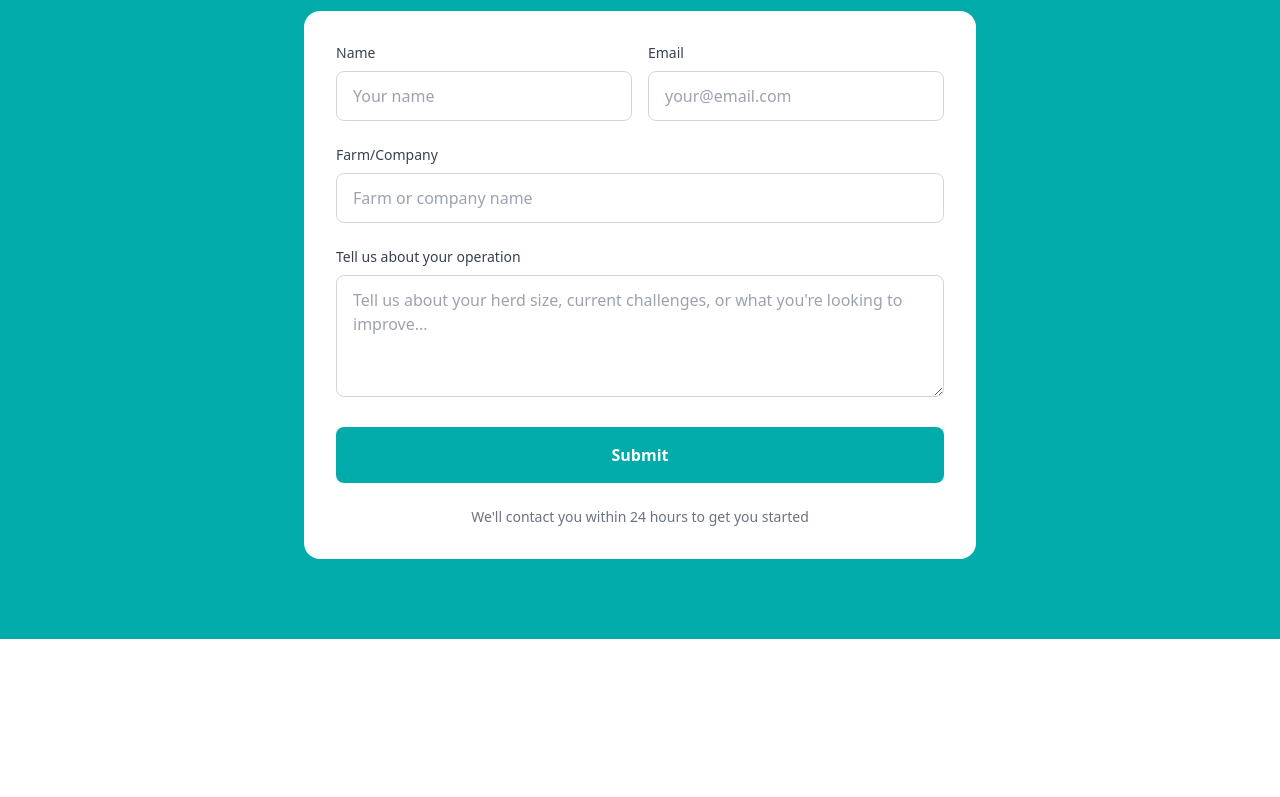
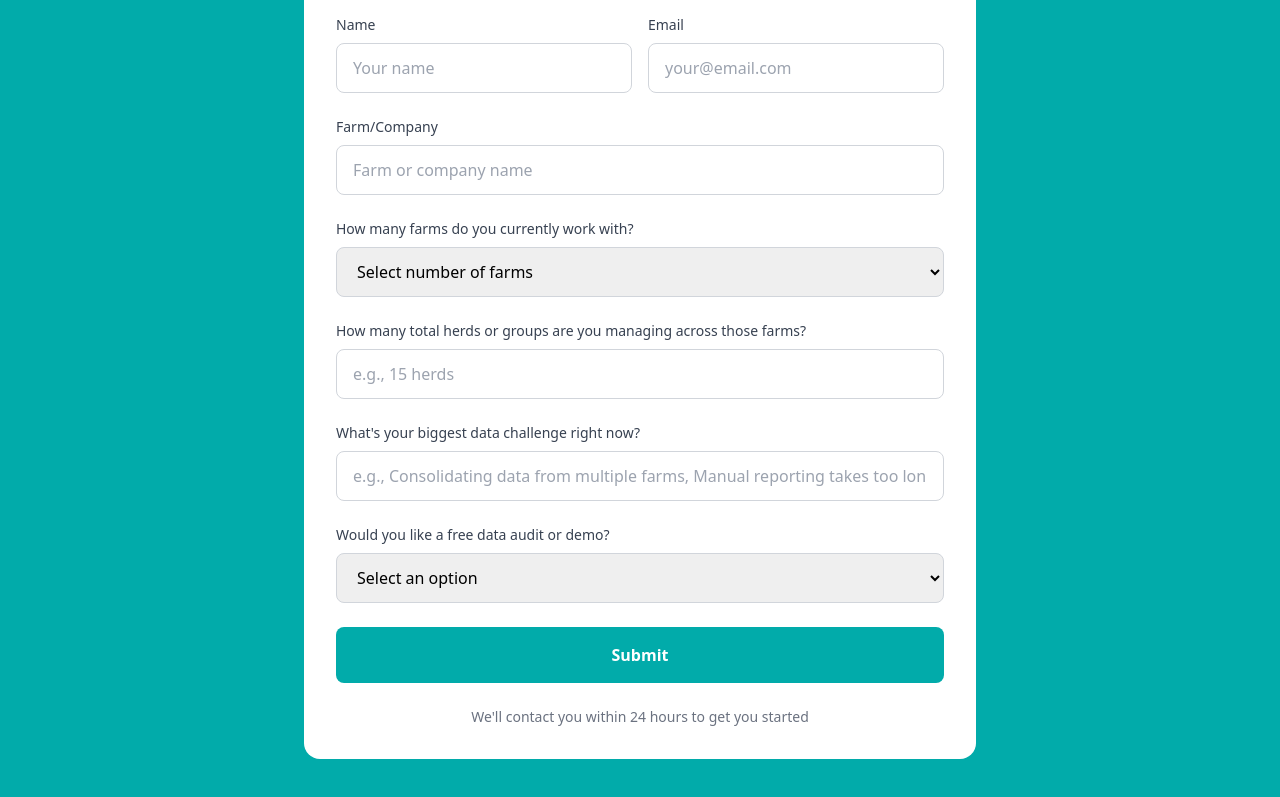
Before and after one commit to csong21/daira-landing-page, a React (Create React App) app: page / in a window 1280 px wide. Shown: the part 3469-4266 px from the top of the page. Before the commit the page ends 4108 px from the top, so only its background shows below. Built offline with nearby package versions, Linux system fonts and the light colour scheme.

Commit message:
Change lead form submission

```diff
--- a/src/App.js
+++ b/src/App.js
@@ -1,5 +1,6 @@
 import React, { useState } from 'react'
 import { ArrowRight, CheckCircle, Shield, Clock, Database, BarChart3, Users, ChevronRight, Sparkles } from 'lucide-react'
+
 
 // Header/Navigation
 function Header() {
@@ -654,25 +655,38 @@ function Contact() {
     name: '',
     email: '',
     company: '',
-    message: ''
+    farms: '',
+    herds: '',
+    challenge: '',
+    demo: ''
   })
 
-  const handleSubmit = () => {
+  const handleSubmit = async () => {
     if (!formData.name || !formData.email) {
       alert('Please fill in your name and email');
       return;
     }
 
-    console.log('Form submitted:', formData)
-    alert('Thank you! We\'ll contact you within 24 hours to get you started.')
+    try {
+      const response = await fetch('https://formspree.io/f/xgvypgne', {
+        method: 'POST',
+        headers: {
+          'Content-Type': 'application/json'
+        },
+        body: JSON.stringify(formData)
+      });
 
-    setFormData({
-      name: '',
-      email: '',
-      company: '',
-      message: ''
-    });
+      if (response.ok) {
+        alert('Thank you! We\'ll contact you within 24 hours.');
+        setFormData({
+          name: '', email: '', company: '', farms: '', herds: '', challenge: '', demo: ''
+        });
+      }
+    } catch (error) {
+      alert('Something went wrong. Please try again.');
+    }
   }
+
 
   const handleChange = (e) => {
     setFormData({
@@ -685,10 +699,10 @@ function Contact() {
     <section id="contact" className="py-20" style={{backgroundColor: '#01abaa'}}>
       <div className="max-w-4xl mx-auto px-4 sm:px-6 lg:px-8 text-center">
         <h2 className="text-4xl font-bold text-white mb-4">
-          Ready to transform your dairy operation?
+          Ready to Automate Your Dairy Reporting?
         </h2>
         <p className="text-xl mb-12" style={{color: '#b3e6e6'}}>
-          Get started with Daira today and join hundreds of dairy operations who depend on our platform.
+          Stay ahead of the data curve. Let Daira handle the grunt work.
         </p>
 
         <div className="bg-white rounded-2xl p-8 max-w-2xl mx-auto text-left">
@@ -734,16 +748,63 @@ function Contact() {
             </div>
 
             <div>
-              <label className="block text-sm font-medium text-gray-700 mb-2">Tell us about your operation</label>
-              <textarea
-                name="message"
-                rows={4}
-                value={formData.message}
+              <label className="block text-sm font-medium text-gray-700 mb-2">How many farms do you currently work with?</label>
+              <select
+                name="farms"
+                value={formData.farms}
                 onChange={handleChange}
-                placeholder="Tell us about your herd size, current challenges, or what you're looking to improve..."
                 className="w-full px-4 py-3 border border-gray-300 rounded-lg focus:ring-2 focus:border-transparent"
                 style={{'--tw-ring-color': '#01abaa'}}
-              ></textarea>
+              >
+                <option value="">Select number of farms</option>
+                <option value="1-5">1–5</option>
+                <option value="6-10">6–10</option>
+                <option value="11-20">11–20</option>
+                <option value="21-30">21–30</option>
+                <option value="30+">30+</option>
+              </select>
+            </div>
+
+            <div>
+              <label className="block text-sm font-medium text-gray-700 mb-2">How many total herds or groups are you managing across those farms?</label>
+              <input
+                type="text"
+                name="herds"
+                value={formData.herds}
+                onChange={handleChange}
+                className="w-full px-4 py-3 border border-gray-300 rounded-lg focus:ring-2 focus:border-transparent"
+                style={{'--tw-ring-color': '#01abaa'}}
+                placeholder="e.g., 15 herds"
+              />
+            </div>
+
+            <div>
+              <label className="block text-sm font-medium text-gray-700 mb-2">What's your biggest data challenge right now?</label>
+              <input
+                type="text"
+                name="challenge"
+                value={formData.challenge}
+                onChange={handleChange}
+                className="w-full px-4 py-3 border border-gray-300 rounded-lg focus:ring-2 focus:border-transparent"
+                style={{'--tw-ring-color': '#01abaa'}}
+                placeholder="e.g., Consolidating data from multiple farms, Manual reporting takes too long..."
+              />
+            </div>
+
+            <div>
+              <label className="block text-sm font-medium text-gray-700 mb-2">Would you like a free data audit or demo?</label>
+              <select
+                name="demo"
+                value={formData.demo}
+                onChange={handleChange}
+                className="w-full px-4 py-3 border border-gray-300 rounded-lg focus:ring-2 focus:border-transparent"
+                style={{'--tw-ring-color': '#01abaa'}}
+              >
+                <option value="">Select an option</option>
+                <option value="yes">Yes</option>
+                <option value="maybe">Maybe</option>
+                <option value="no">No thanks</option>
+              </select>
             </div>
 
             <button
```
